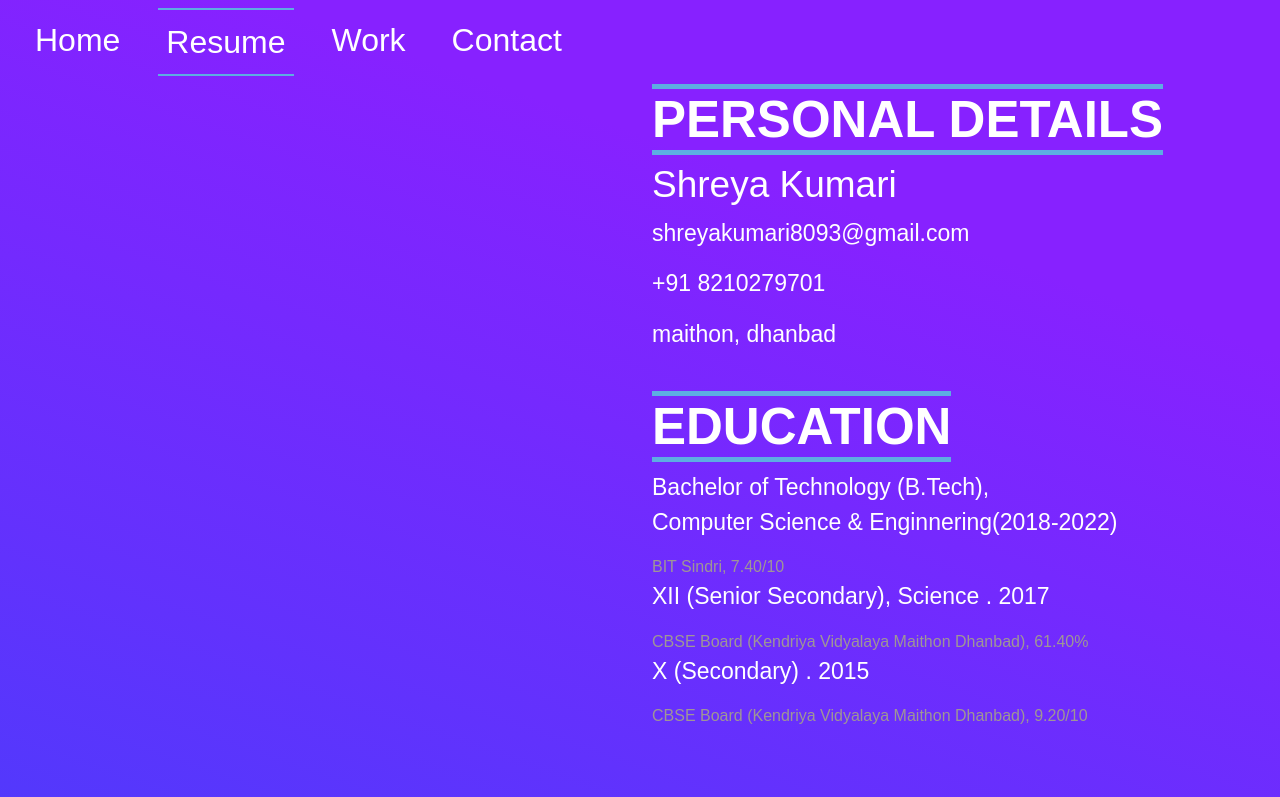
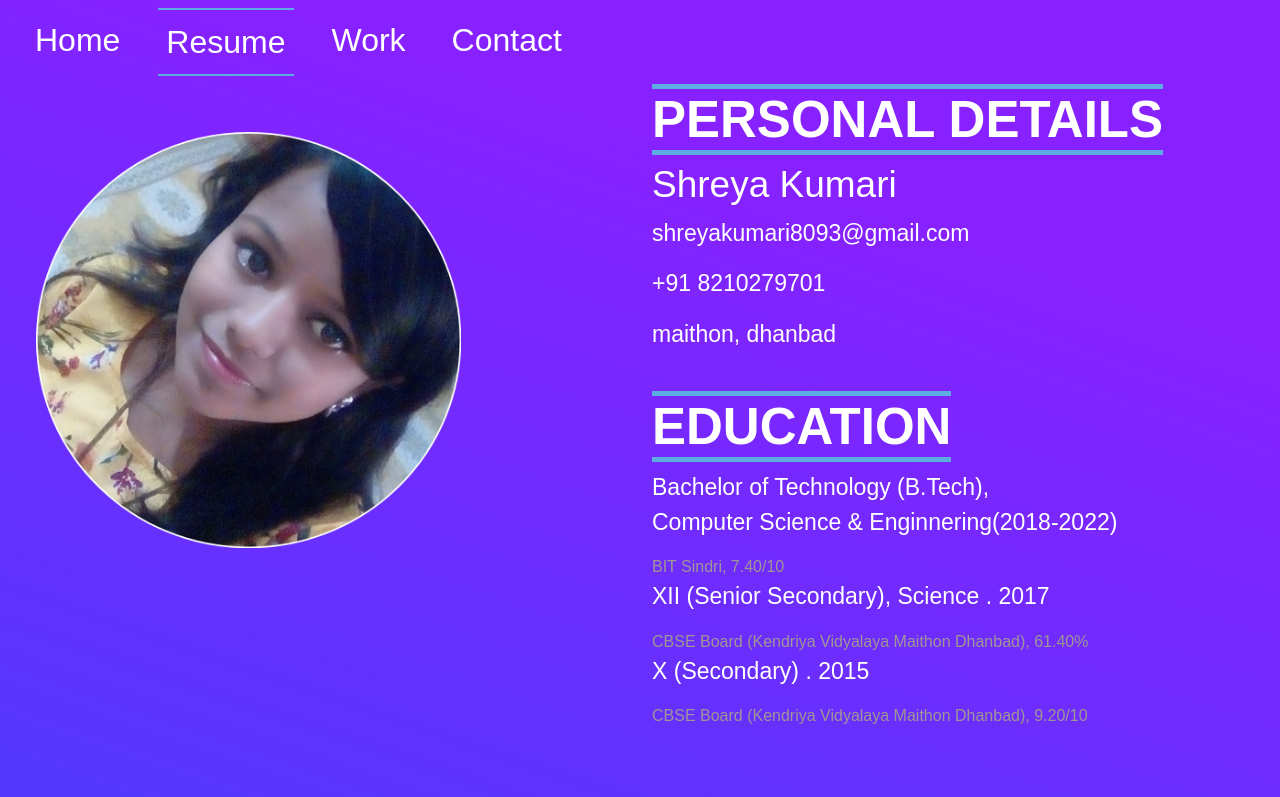
Before and after one commit to shreya135/my_portfolio, a plain HTML site: page resume.html in a window 1280 px wide. Shown: the top 797 px of the page. Drawn offline with nearby package versions, Linux system fonts and the light colour scheme; the site is published under a folder, as on GitHub Pages, so addresses that start at the root find nothing.

Commit message:
Update resume.html

```diff
--- a/resume.html
+++ b/resume.html
@@ -45,7 +45,7 @@
         <div class="container-fluid">
             <div class="row mb-4">
                 <div class="col-lg-6 col-sm-6 col-md-6 col-xs-12 ">
-                    <img src="/img/shreya1.png" class="img-fluid" alt="">
+                    <img src="img/shreya1.png" class="img-fluid" alt="">
                 </div>
                 <div class="col-lg-6 col-sm-6 col-md-6 col-xs-12">
                     <div class="row mb-4">
```
